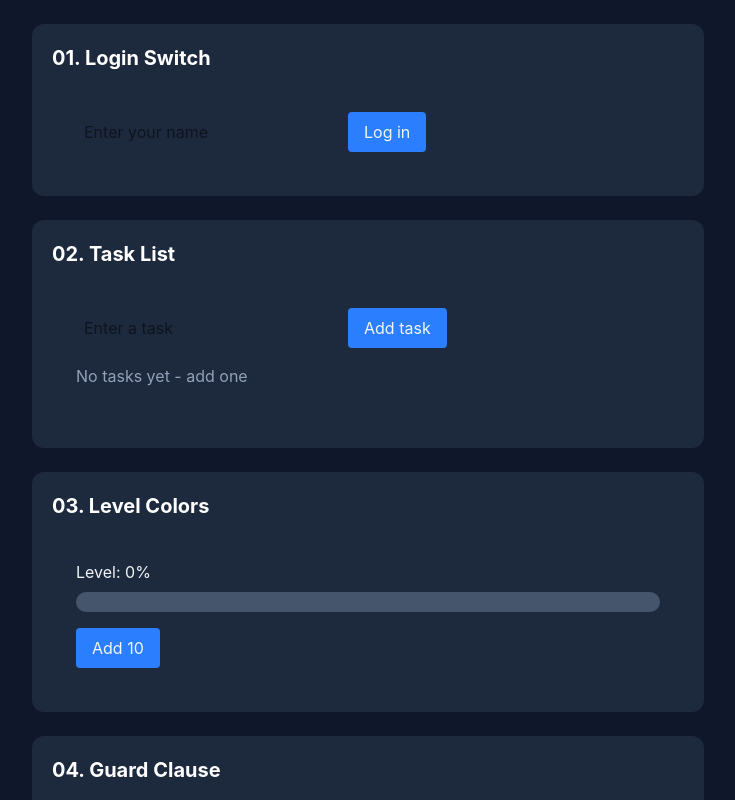
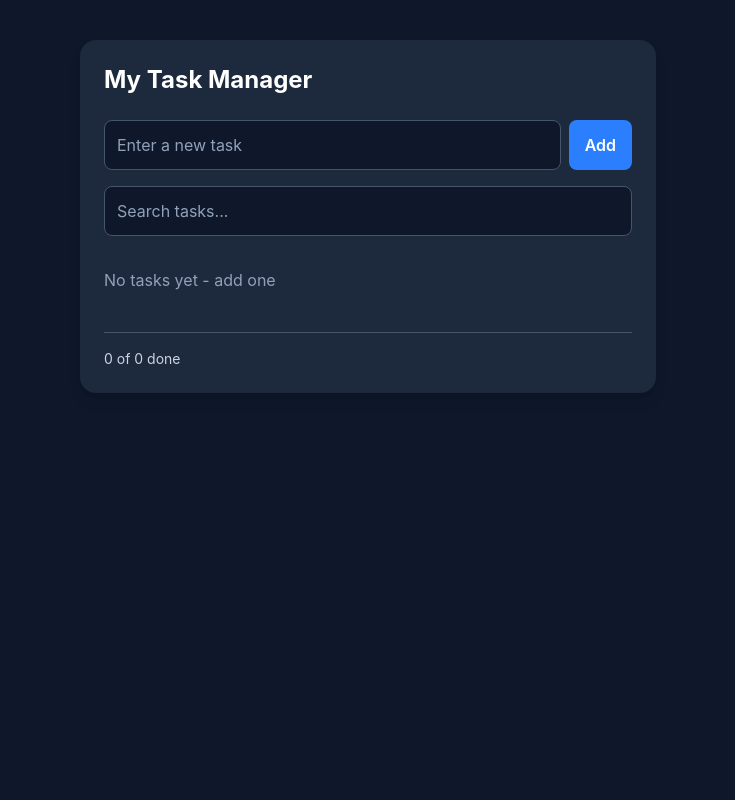
Before and after one commit to SolankiBhavik13/Internship, a React (Vite) app in the folder react-drill/: page / in a window 1280 px wide. Shown: the top 800 px of the page, without its empty margins (272-1007 px from the left). Built offline with nearby package versions, Linux system fonts and the light colour scheme.

Commit message:
rework done

```diff
--- a/react-drill/src/App.tsx
+++ b/react-drill/src/App.tsx
@@ -1,40 +1,140 @@
 
-import LoginSwitch from "./components/LoginSwitch"
-import EmptyTaskList from "./components/EmptyTaskList"
-import LevelColors from "./components/LevelColors"
-import GuardClause from "./components/GuardClause"
-import NeverRenderZero from "./components/NeverRenderZero"
+import { useState } from "react"
+
+type Task = {
+  id: string
+  title: string
+  done: boolean
+}
 
 function App() {
+  const [tasks, setTasks] = useState<Task[]>([])
+  const [text, setText] = useState("")
+  const [filterText, setFilterText] = useState("")
+
+  function addTask() {
+    if (text.trim() === "") return
+
+    setTasks([
+      ...tasks,
+      {
+        id: crypto.randomUUID(),
+        title: text.trim(),
+        done: false,
+      },
+    ])
+
+    setText("")
+  }
+
+  function toggleTask(id: string) {
+    setTasks(
+      tasks.map((task) =>
+        task.id === id
+          ? { ...task, done: !task.done }
+          : task
+      )
+    )
+  }
+
+  function deleteTask(id: string) {
+    setTasks(tasks.filter((task) => task.id !== id))
+  }
+
+  const doneCount = tasks.filter((task) => task.done).length
+
+  const filteredTasks = tasks.filter((task) =>
+    task.title.toLowerCase().includes(filterText.toLowerCase())
+  )
+
   return (
-    <main className="min-h-screen bg-slate-900 p-6 text-white">
-      <div className="mx-auto max-w-2xl space-y-6">
+    <main className="min-h-screen bg-slate-900 p-6 text-white sm:p-10">
+      <div className="mx-auto max-w-xl rounded-2xl bg-slate-800 p-6 shadow-lg">
+        <h1 className="mb-6 text-2xl font-bold">
+          My Task Manager
+        </h1>
 
-        <section className="rounded-xl bg-slate-800 p-5">
-          <h2 className="mb-4 text-xl font-bold">01. Login Switch</h2>
-          <LoginSwitch />
-        </section>
+        <form
+          onSubmit={(event) => {
+            event.preventDefault()
+            addTask()
+          }}
+          className="mb-4 flex gap-2"
+        >
+          <input
+            type="text"
+            value={text}
+            onChange={(event) => setText(event.target.value)}
+            placeholder="Enter a new task"
+            className="min-w-0 flex-1 rounded-lg border border-slate-600 bg-slate-900 p-3 text-white placeholder:text-slate-400"
+          />
 
-        <section className="rounded-xl bg-slate-800 p-5">
-          <h2 className="mb-4 text-xl font-bold">02. Task List</h2>
-          <EmptyTaskList />
-        </section>
+          <button
+            type="submit"
+            className="rounded-lg bg-blue-500 px-4 py-2 font-semibold hover:bg-blue-600"
+          >
+            Add
+          </button>
+        </form>
 
-        <section className="rounded-xl bg-slate-800 p-5">
-          <h2 className="mb-4 text-xl font-bold">03. Level Colors</h2>
-          <LevelColors />
-        </section>
+        <input
+          type="text"
+          value={filterText}
+          onChange={(event) => setFilterText(event.target.value)}
+          placeholder="Search tasks..."
+          className="mb-4 w-full rounded-lg border border-slate-600 bg-slate-900 p-3 text-white placeholder:text-slate-400"
+        />
 
-        <section className="rounded-xl bg-slate-800 p-5">
-          <h2 className="mb-4 text-xl font-bold">04. Guard Clause</h2>
-          <GuardClause />
-        </section>
+        {/* Show a message when the task list is empty */}
+        {tasks.length === 0 && (
+          <p className="py-4 text-slate-400">
+            No tasks yet - add one
+          </p>
+        )}
 
-        <section className="rounded-xl bg-slate-800 p-5">
-          <h2 className="mb-4 text-xl font-bold">05. Never Render Zero</h2>
-          <NeverRenderZero />
-        </section>
+        <ul className="space-y-3">
+          {filteredTasks.map((task) => (
+            <li
+              key={task.id}
+              className="flex items-center gap-3 rounded-lg bg-slate-700 p-3"
+            >
+              <input
+                type="checkbox"
+                checked={task.done}
+                onChange={() => toggleTask(task.id)}
+                className="h-4 w-4 accent-blue-500"
+              />
 
+              <span
+                className={`min-w-0 flex-1 break-words ${
+                  task.done
+                    ? "line-through text-slate-400"
+                    : ""
+                }`}
+              >
+                {task.title}
+              </span>
+
+              <button
+                type="button"
+                onClick={() => deleteTask(task.id)}
+                className="rounded-lg bg-red-500 px-3 py-2 text-sm hover:bg-red-600"
+              >
+                Delete
+              </button>
+            </li>
+          ))}
+        </ul>
+
+        {tasks.length > 0 && filteredTasks.length === 0 && (
+          <p className="py-4 text-slate-400">
+            No matching tasks found.
+          </p>
+        )}
+
+        <p className="mt-6 border-t border-slate-600 pt-4 text-sm text-slate-300">
+          {doneCount} of {tasks.length} done
+        </p>
       </div>
     </main>
   )
--- /dev/null
+++ b/react-drill/src/components/TaskManager.tsx
@@ -0,0 +1,135 @@
+
+import { useState } from "react"
+
+type Task = {
+  id: string
+  title: string
+  done: boolean
+}
+
+function TaskManager() {
+  const [tasks, setTasks] = useState<Task[]>([])
+  const [text, setText] = useState("")
+  const [filterText, setFilterText] = useState("")
+
+  function addTask() {
+    if (text.trim() === "") return
+
+    setTasks([
+      ...tasks,
+      {
+        id: crypto.randomUUID(),
+        title: text.trim(),
+        done: false,
+      },
+    ])
+
+    setText("")
+  }
+
+  function toggleTask(id: string) {
+    setTasks(
+      tasks.map((task) =>
+        task.id === id
+          ? { ...task, done: !task.done }
+          : task
+      )
+    )
+  }
+
+  function deleteTask(id: string) {
+    setTasks(tasks.filter((task) => task.id !== id))
+  }
+
+  const doneCount = tasks.filter((task) => task.done).length
+
+  const filteredTasks = tasks.filter((task) =>
+    task.title.toLowerCase().includes(filterText.toLowerCase())
+  )
+
+  return (
+    <div className="mx-auto max-w-xl rounded-2xl bg-slate-800 p-6 text-white shadow-lg">
+      <h2 className="mb-5 text-2xl font-bold">My Task Manager</h2>
+
+      <form
+        onSubmit={(event) => {
+          event.preventDefault()
+          addTask()
+        }}
+        className="mb-4 flex gap-2"
+      >
+        <input
+          value={text}
+          onChange={(event) => setText(event.target.value)}
+          placeholder="Enter a new task"
+          className="min-w-0 flex-1 rounded-lg border border-slate-600 bg-slate-900 p-3 text-white placeholder:text-slate-400"
+        />
+
+        <button
+          type="submit"
+          className="rounded-lg bg-blue-500 px-4 py-2 font-semibold hover:bg-blue-600"
+        >
+          Add
+        </button>
+      </form>
+
+      <input
+        value={filterText}
+        onChange={(event) => setFilterText(event.target.value)}
+        placeholder="Search tasks..."
+        className="mb-4 w-full rounded-lg border border-slate-600 bg-slate-900 p-3 text-white placeholder:text-slate-400"
+      />
+
+      {tasks.length === 0 && (
+        <p className="py-4 text-slate-400">
+          No tasks yet - add one
+        </p>
+      )}
+
+      <ul className="space-y-3">
+        {filteredTasks.map((task) => (
+          <li
+            key={task.id}
+            className="flex items-center gap-3 rounded-lg bg-slate-700 p-3"
+          >
+            <input
+              type="checkbox"
+              checked={task.done}
+              onChange={() => toggleTask(task.id)}
+              className="h-4 w-4 accent-blue-500"
+            />
+
+            <span
+              className={`flex-1 break-words ${
+                task.done
+                  ? "text-slate-400 line-through"
+                  : ""
+              }`}
+            >
+              {task.title}
+            </span>
+
+            <button
+              onClick={() => deleteTask(task.id)}
+              className="rounded bg-red-500 px-3 py-1 text-sm hover:bg-red-600"
+            >
+              Delete
+            </button>
+          </li>
+        ))}
+      </ul>
+
+      {tasks.length > 0 && filteredTasks.length === 0 && (
+        <p className="py-3 text-slate-400">
+          No matching tasks found.
+        </p>
+      )}
+
+      <p className="mt-5 border-t border-slate-600 pt-4 text-sm text-slate-300">
+        {doneCount} of {tasks.length} done
+      </p>
+    </div>
+  )
+}
+
+export default TaskManager
```
